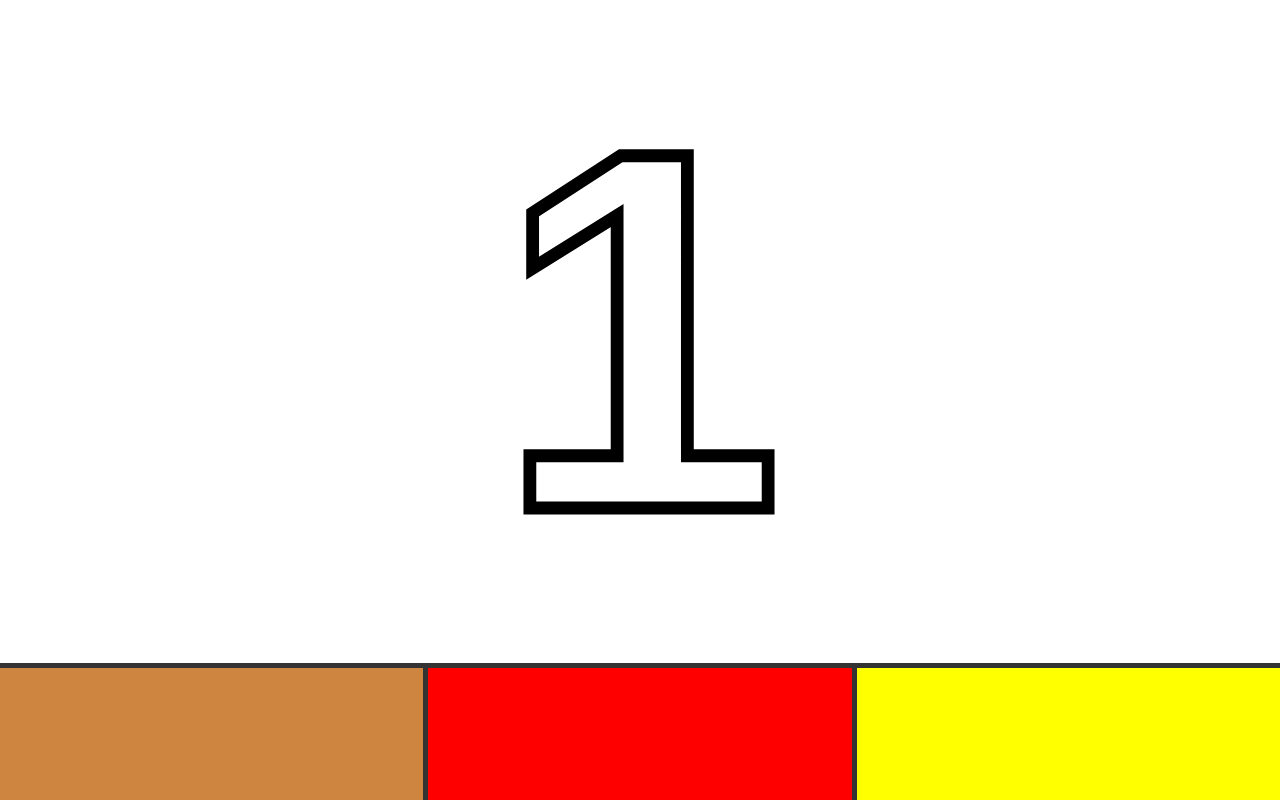
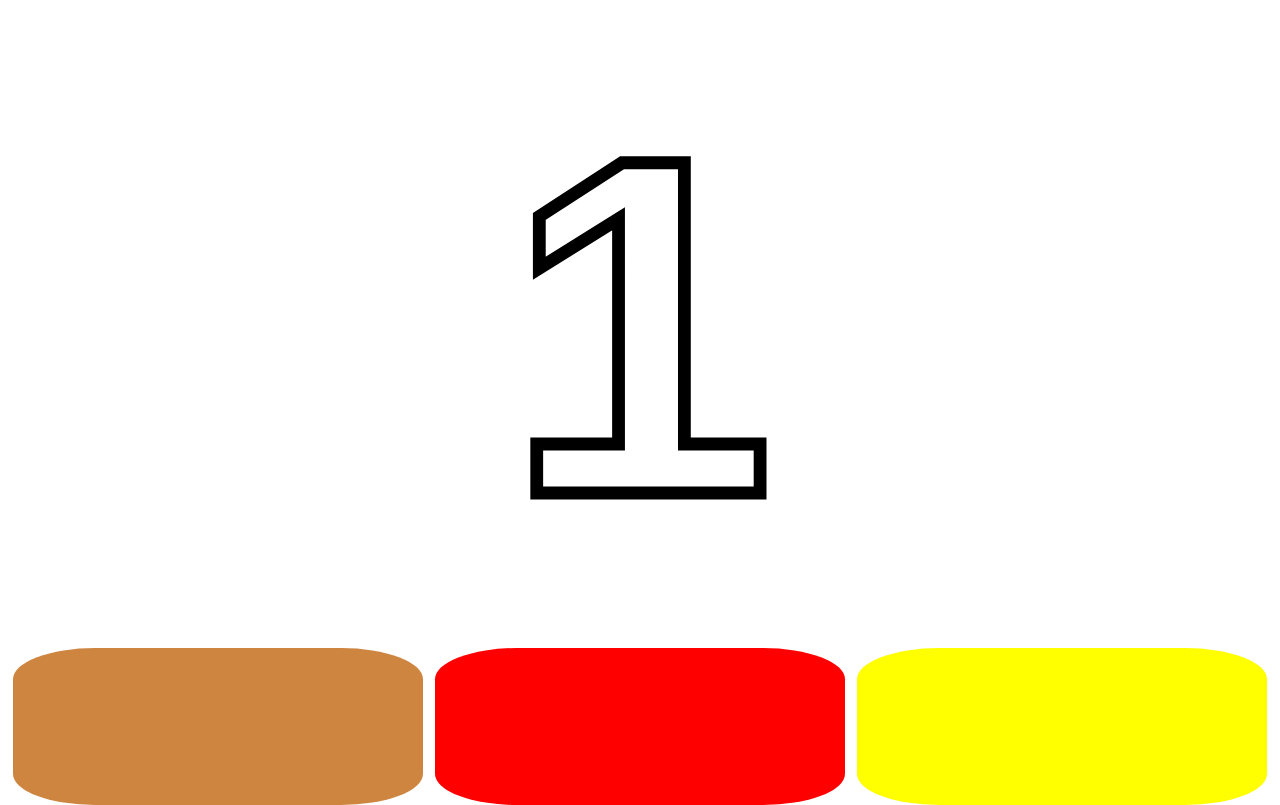
Before and after one commit to mgd-php/color-game, a plain HTML site: page index.html in a window 1280 px wide. Drawn offline with Linux system fonts and the light colour scheme.

Commit message:
Updated grid

```diff
--- a/css/style.css
+++ b/css/style.css
@@ -5,14 +5,14 @@ body {
     margin: 0;
 }
 #container {
-    background-color: #333;
+    background-color: white;
     position: absolute;
-    width: 100%;
-    height: 100%;
+    width: 98%;
+    height: 99%;
     display: grid;
     grid-template-columns: repeat(3, 1fr);
-    grid-template-rows: 5fr 1fr;
-    grid-gap: 5px;
+    grid-gap: 1%;
+    margin: 1%;
 }
 
 #number-container {
@@ -24,7 +24,6 @@ body {
 }
 
 #number {
-    font-size: 40vw;
     font-weight: bolder;
     font-family: sans-serif;
     -webkit-text-stroke-width: 1vw;
@@ -32,8 +31,25 @@ body {
     transition:all 500ms ease;
 }
 
-#colors .color {
-    width: 32%;
-    height: 17vw;
+.color {
     cursor: pointer;
+    border-radius: 20%;
 }
+
+@media (orientation: landscape) {
+    #container {
+        grid-template-rows: 4fr 1fr;
+    }
+    #number {
+        font-size: 60vh;
+    }
+}
+
+@media (orientation: portrait) {
+    #container {
+        grid-template-rows: 5fr 1fr;
+    }
+    #number {
+        font-size: 80vw;
+    }
+}
--- a/index.html
+++ b/index.html
@@ -2,6 +2,7 @@
 <html lang="en">
 <head>
     <meta charset="UTF-8">
+    <meta name='viewport' content='width=device-width, initial-scale=1.0, maximum-scale=1.0, user-scalable=0'/>
     <title>Number colors</title>
     <link rel="stylesheet" type="text/css" href="css/style.css" />
 </head>
--- a/js/script.js
+++ b/js/script.js
@@ -1,12 +1,12 @@
 (function() {
     let currentNumber = 1;
     const colors = [
-        'red', 'orangered', 'yellow', 'green', 'deepskyblue', 'mediumblue', 'blueviolet', 'peru', 'gray', 'black',
+        'red', 'orange', 'yellow', 'green', 'deepskyblue', 'mediumblue', 'blueviolet', 'peru', 'gray', 'black',
         'deeppink'
     ];
     const rightChoices = {
         0: 'black', 1: 'red', 2: 'mediumblue', 3: 'yellow', 4: 'green',
-        5: 'deeppink', 6: 'orangered', 7: 'blueviolet', 8: 'peru', 9: 'gray'
+        5: 'deeppink', 6: 'orange', 7: 'blueviolet', 8: 'peru', 9: 'gray'
     };
 
     const successSound = new Audio('audio/success.ogg');
```
